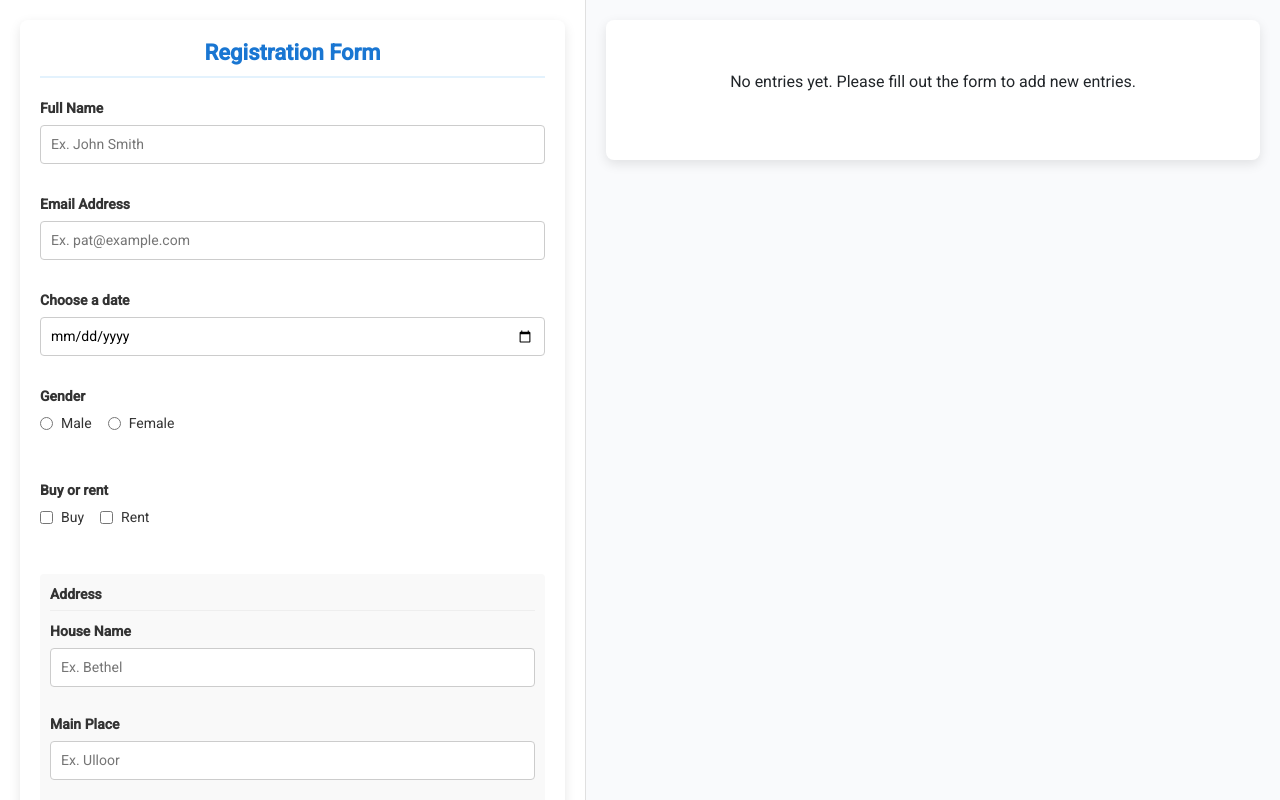
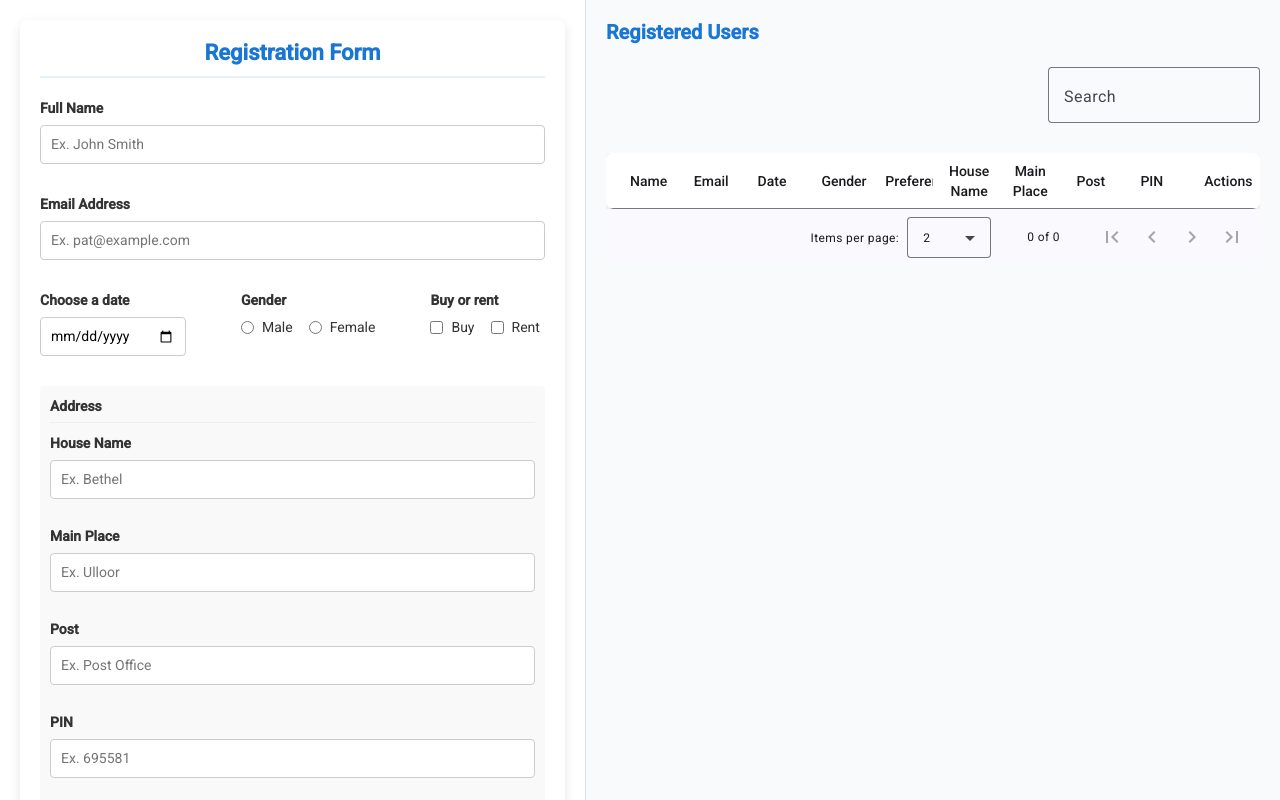
Before and after one commit to arjuntechpool/forms-app, an Angular app: page / in a window 1280 px wide. Built offline with nearby package versions, Linux system fonts and the light colour scheme.

Commit message:
Before Commit

```diff
--- a/src/app/signup/signup.component.css
+++ b/src/app/signup/signup.component.css
@@ -4,7 +4,7 @@ body {
   padding: 0;
   font-family: -apple-system, BlinkMacSystemFont, "Segoe UI", Roboto, Oxygen, Ubuntu, Cantarell, "Open Sans", "Helvetica Neue", sans-serif;
   background-color: #f5f7fa;
-  overflow: hidden; /* Prevent double scrollbars */
+  overflow: hidden;
 }
 
 .app-container {
@@ -114,6 +114,12 @@ body {
 .checkbox-group input[type="checkbox"] {
   margin: 0;
 }
+.form-date{
+  display: flex;
+  /* justify-content: center; */
+  align-items: flex-start;
+  gap: 55px;
+}
 
 /* Error message styling */
 .error-message {
@@ -152,6 +158,11 @@ body {
   gap: 10px;
   margin-top: 20px;
 }
+.action-button {
+  margin: 0 4px; /* Add spacing between buttons */
+  padding: 4px 8px; /* Add padding for better clickability */
+  font-size: 12px; /* Adjust font size */
+}
 
 .button-group button {
   padding: 10px 20px;
@@ -183,6 +194,10 @@ body {
 .button-group button:last-child:hover {
   background-color: #e0e0e0;
 }
+.button-group button:hover {
+  opacity: 0.9;
+  transform: translateY(-1px);
+}
 
 /* Table section header */
 .table-header {
@@ -197,11 +212,25 @@ body {
   font-weight: 700;
   color: #1976d2;
 }
+.table-container {
+  overflow-x: auto; /* Enable horizontal scrolling */
+  width: 100%; /* Ensure the container takes full width */
+}
 
+.mat-table {
+  min-width: 800px; /* Set a minimum width for the table */
+}
+.search-container {
+  display: flex;
+  justify-content: end;
+  margin-bottom: 10px;
+}
 /* Search field */
 .mat-form-field {
   width: 100%;
   margin-bottom: 15px;
+  white-space: normal; /* Allow text wrapping */
+  word-break: break-all; /* Break long words */
   background-color: white;
   border-radius: 4px;
   padding: 5px;
@@ -226,8 +255,18 @@ body {
   color: #0d47a1;
 }
 
+/* .mat-cell {
+  border-bottom: 1px solid #f0f0f0;
+} */
 .mat-cell {
   border-bottom: 1px solid #f0f0f0;
+  white-space: nowrap; /* Prevent text from wrapping */
+  overflow: hidden; /* Hide overflow */
+
+  white-space: normal; /* Allow text wrapping */
+  word-break: break-all; /* Break long words */
+  text-overflow: ellipsis; /* Show ellipsis for overflow */
+  max-width: 150px; /* Set a max width for cells */
 }
 
 /* Paginator styling */
--- a/src/app/signup/signup.component.html
+++ b/src/app/signup/signup.component.html
@@ -45,6 +45,7 @@
           </span>
         </div>
 
+        <div class="form-date">
         <!-- Date Field -->
         <div class="form-group">
           <label for="date">Choose a date</label>
@@ -104,8 +105,10 @@
               <input type="checkbox" name="buy" [(ngModel)]="model.buy" /> Buy
             </label>
             <label>
-              <input type="checkbox" name="rent" [(ngModel)]="model.rent" /> Rent
+              <input type="checkbox" name="rent" [(ngModel)]="model.rent" />
+              Rent
             </label>
+          </div>
         </div>
       </div>
 
@@ -183,18 +186,27 @@
 
   <!-- Right side: Table Section -->
   <div class="table-section">
-    <div *ngIf="showTable && dataSource.data.length > 0">
+    <!-- <div *ngIf="showTable && dataSource.data.length > 0"> -->
+    <div>
       <div class="table-header">
         <h2 class="table-title">Registered Users</h2>
       </div>
+      <!-- </div> -->
 
       <!-- Search Input -->
+      <div class="search-container">
         <mat-form-field appearance="outline">
           <mat-label>Search</mat-label>
-        <input matInput (keyup)="applyFilter($event)" placeholder="Search records" />
+          <input
+            matInput
+            (keyup)="applyFilter($event)"
+            placeholder="Search records"
+          />
         </mat-form-field>
+      </div>
 
       <!-- Table with Mat-Table -->
+      <div class="table-container">
         <mat-table
           [dataSource]="dataSource"
           matSort
@@ -203,19 +215,25 @@
         >
           <!-- Name Column -->
           <ng-container matColumnDef="name">
-          <mat-header-cell *matHeaderCellDef mat-sort-header> Name </mat-header-cell>
+            <mat-header-cell *matHeaderCellDef mat-sort-header>
+              Name
+            </mat-header-cell>
             <mat-cell *matCellDef="let result"> {{ result.name }} </mat-cell>
           </ng-container>
 
           <!-- Email Column -->
           <ng-container matColumnDef="email">
-          <mat-header-cell *matHeaderCellDef mat-sort-header> Email </mat-header-cell>
+            <mat-header-cell *matHeaderCellDef mat-sort-header>
+              Email
+            </mat-header-cell>
             <mat-cell *matCellDef="let result"> {{ result.email }} </mat-cell>
           </ng-container>
 
           <!-- Date Column -->
           <ng-container matColumnDef="date">
-          <mat-header-cell *matHeaderCellDef mat-sort-header> Date </mat-header-cell>
+            <mat-header-cell *matHeaderCellDef mat-sort-header>
+              Date
+            </mat-header-cell>
             <mat-cell *matCellDef="let result">
               {{ result.date | date : "dd/MM/yyyy" }}
             </mat-cell>
@@ -223,7 +241,9 @@
 
           <!-- Gender Column -->
           <ng-container matColumnDef="gender">
-          <mat-header-cell *matHeaderCellDef mat-sort-header> Gender </mat-header-cell>
+            <mat-header-cell *matHeaderCellDef mat-sort-header>
+              Gender
+            </mat-header-cell>
             <mat-cell *matCellDef="let result">
               {{ result.gender === "1" ? "Male" : "Female" }}
             </mat-cell>
@@ -239,25 +259,37 @@
 
           <!-- House Name Column -->
           <ng-container matColumnDef="houseName">
-          <mat-header-cell *matHeaderCellDef mat-sort-header> House Name </mat-header-cell>
-          <mat-cell *matCellDef="let result"> {{ result.houseName }} </mat-cell>
+            <mat-header-cell *matHeaderCellDef mat-sort-header>
+              House Name
+            </mat-header-cell>
+            <mat-cell *matCellDef="let result">
+              {{ result.houseName }}
+            </mat-cell>
           </ng-container>
 
           <!-- Main Place Column -->
           <ng-container matColumnDef="mainPlace">
-          <mat-header-cell *matHeaderCellDef mat-sort-header> Main Place </mat-header-cell>
-          <mat-cell *matCellDef="let result"> {{ result.mainPlace }} </mat-cell>
+            <mat-header-cell *matHeaderCellDef mat-sort-header>
+              Main Place
+            </mat-header-cell>
+            <mat-cell *matCellDef="let result">
+              {{ result.mainPlace }}
+            </mat-cell>
           </ng-container>
 
           <!-- Post Column -->
           <ng-container matColumnDef="post">
-          <mat-header-cell *matHeaderCellDef mat-sort-header> Post </mat-header-cell>
+            <mat-header-cell *matHeaderCellDef mat-sort-header>
+              Post
+            </mat-header-cell>
             <mat-cell *matCellDef="let result"> {{ result.post }} </mat-cell>
           </ng-container>
 
           <!-- PIN Column -->
           <ng-container matColumnDef="pin">
-          <mat-header-cell *matHeaderCellDef mat-sort-header> PIN </mat-header-cell>
+            <mat-header-cell *matHeaderCellDef mat-sort-header>
+              PIN
+            </mat-header-cell>
             <mat-cell *matCellDef="let result"> {{ result.pin }} </mat-cell>
           </ng-container>
 
@@ -265,28 +297,34 @@
           <ng-container matColumnDef="actions">
             <mat-header-cell *matHeaderCellDef> Actions </mat-header-cell>
             <mat-cell *matCellDef="let result; let i = index">
-            <button mat-button color="primary" (click)="editEntry(i)">Edit</button>
-            <button mat-button color="warn" (click)="deleteEntry(i)">Delete</button>
+              <button mat-button color="primary" class="action-button" (click)="editEntry(i)">
+                Edit
+              </button>
+              <button mat-button color="warn" class="action-button" (click)="deleteEntry(i)">
+                Delete
+              </button>
             </mat-cell>
           </ng-container>
 
           <!-- Header and Row Declarations -->
-        <mat-header-row *matHeaderRowDef="displayedColumns; sticky: true"></mat-header-row>
+          <mat-header-row
+            *matHeaderRowDef="displayedColumns; sticky: true"
+          ></mat-header-row>
           <mat-row *matRowDef="let row; columns: displayedColumns"></mat-row>
         </mat-table>
-
+      </div>
       <!-- Paginator -->
       <mat-paginator
-        [pageSizeOptions]="[5, 10, 20]"
+        [pageSizeOptions]="[2, 5, 10, 20]"
         showFirstLastButtons
       ></mat-paginator>
     </div>
 
     <!-- Empty state when no data -->
-    <div *ngIf="!showTable || dataSource.data.length === 0" class="no-data-state">
-      <div class="mat-elevation-z8" style="padding: 50px; text-align: center; background-color: white;">
+    <!-- <div *ngIf="!showTable || dataSource.data.length === 0" class="no-data-state"> -->
+    <!-- <div class="mat-elevation-z8" style="padding: 50px; text-align: center; background-color: white;">
         <p>No entries yet. Please fill out the form to add new entries.</p>
       </div>
+    </div> -->
   </div>
 </div>
-</div>
--- a/src/app/signup/signup.component.ts
+++ b/src/app/signup/signup.component.ts
@@ -62,6 +62,7 @@ export class SignupComponent implements OnInit, AfterViewInit {
 
   ngOnInit() {
     this.showTable = this.dataSource.data.length > 0;
+    this.showTable = true;
   }
 
   ngAfterViewInit() {
```
Lines whose indentation alone changed are shown as unchanged.
